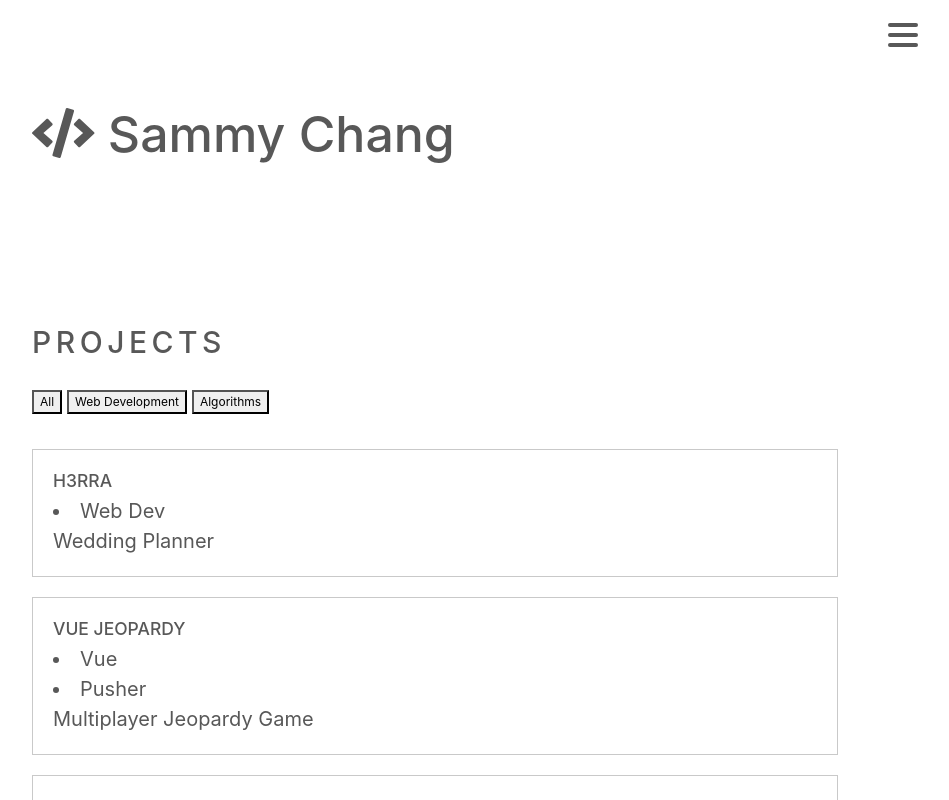
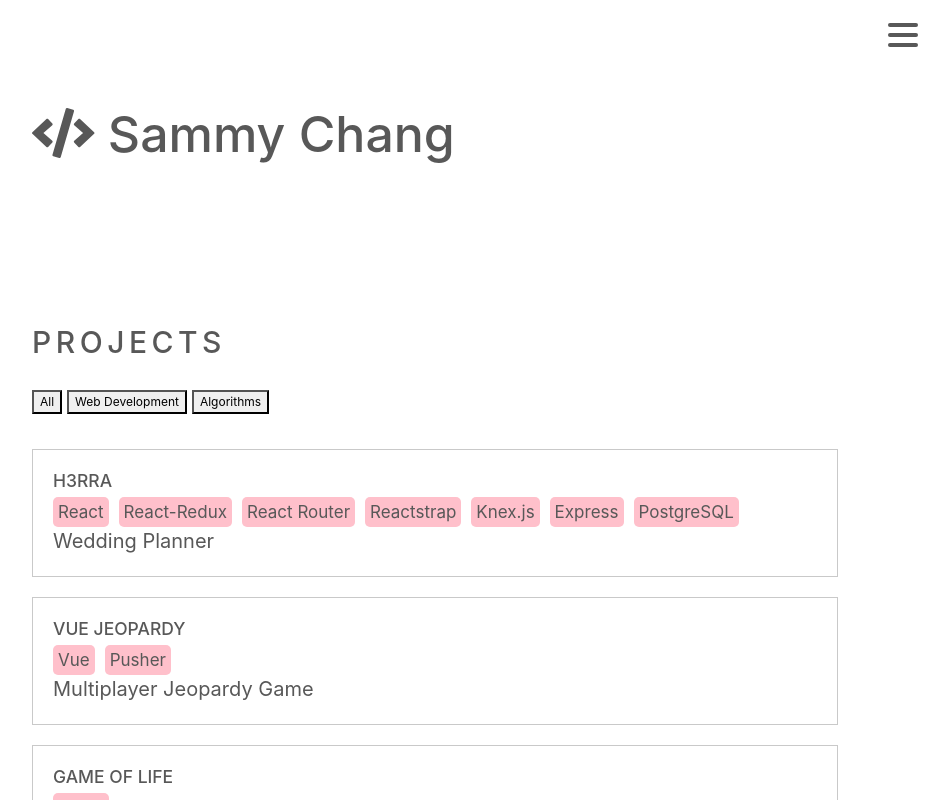
Before and after one commit to schang1146/schang1146.github.io, a React (Create React App) app: page / in a window 1280 px wide. Shown: the top 800 px of the page, without its empty margins (160-1109 px from the left). Built offline with nearby package versions, Linux system fonts and the light colour scheme; no server answers.

Commit message:
made tags look more like tags

```diff
--- a/src/components/Projects/ProjectsCard/ProjectsCard.js
+++ b/src/components/Projects/ProjectsCard/ProjectsCard.js
@@ -14,7 +14,7 @@ class ProjectsCard extends Component {
             <article className='projects-card-wrapper'>
                 <h3 className='projects-card-title'>{this.props.title.toUpperCase()}</h3>
                 {this.props.tags.map((tag) => {
-                    return <li>{tag}</li>;
+                    return <span className='projects-card-tag'>{tag}</span>;
                 })}
                 <div className='projects-card-description'>{this.props.description}</div>
                 <div className='projects-card-icons'></div>
--- a/src/components/Projects/ProjectsCard/ProjectsCard.scss
+++ b/src/components/Projects/ProjectsCard/ProjectsCard.scss
@@ -3,4 +3,12 @@
     border: 1px #c9c9c9 solid;
     width: 90%;
     padding: 2rem;
+
+    .projects-card-tag {
+        background-color: pink;
+        padding: 0.5rem;
+        border-radius: 0.5rem;
+        margin-right: 1rem;
+        font-size: 1.7rem;
+    }
 }
--- a/src/components/Projects/dummydata.js
+++ b/src/components/Projects/dummydata.js
@@ -4,7 +4,7 @@ const PORTFOLIO_DATA = [
         title: 'H3rra',
         description: 'Wedding Planner',
         image_url: 'https://i.stack.imgur.com/aJCJf.png',
-        tags: ['Web Dev'],
+        tags: ['React', 'React-Redux', 'React Router', 'Reactstrap', 'Knex.js', 'Express', 'PostgreSQL'],
         url: '',
         github_url: '',
     },
@@ -22,7 +22,7 @@ const PORTFOLIO_DATA = [
         title: 'Game of Life',
         description: "Simulation of Conway's Game of Life",
         image_url: 'https://i.stack.imgur.com/aJCJf.png',
-        tags: ['Placeholder'],
+        tags: ['React'],
         url: 'https://game-of-life-sc.netlify.app/',
         github_url: 'https://github.com/lambda-school-assignments0/CS-Build-Week-1',
     },
@@ -31,7 +31,7 @@ const PORTFOLIO_DATA = [
         title: 'Trivia in Tandem',
         description: 'Trivia Training Game',
         image_url: 'https://i.stack.imgur.com/aJCJf.png',
-        tags: ['Placeholder'],
+        tags: ['React', 'React Router', 'SASS'],
         url: 'https://triviaintandem.netlify.app/',
         github_url: 'https://github.com/schang1146/Tandem_Apprentice_Challenge_2020',
     },
```
